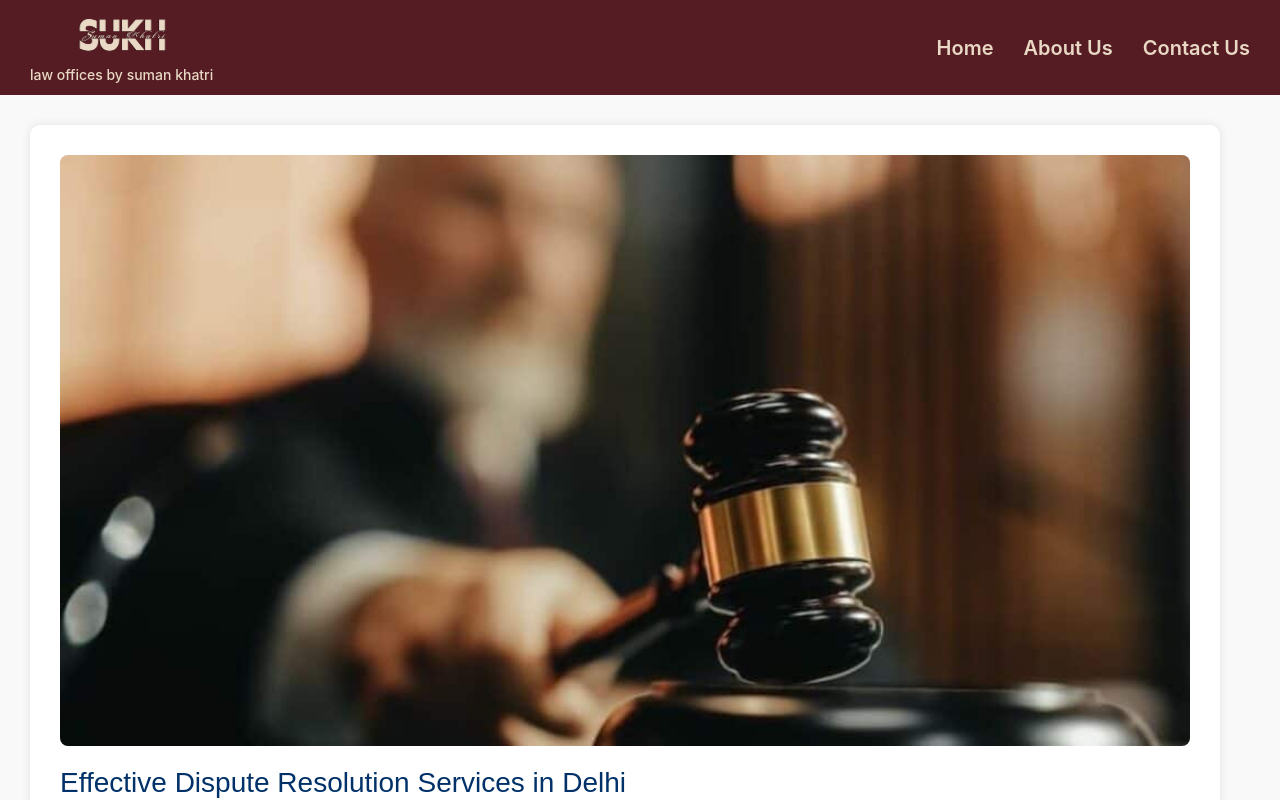
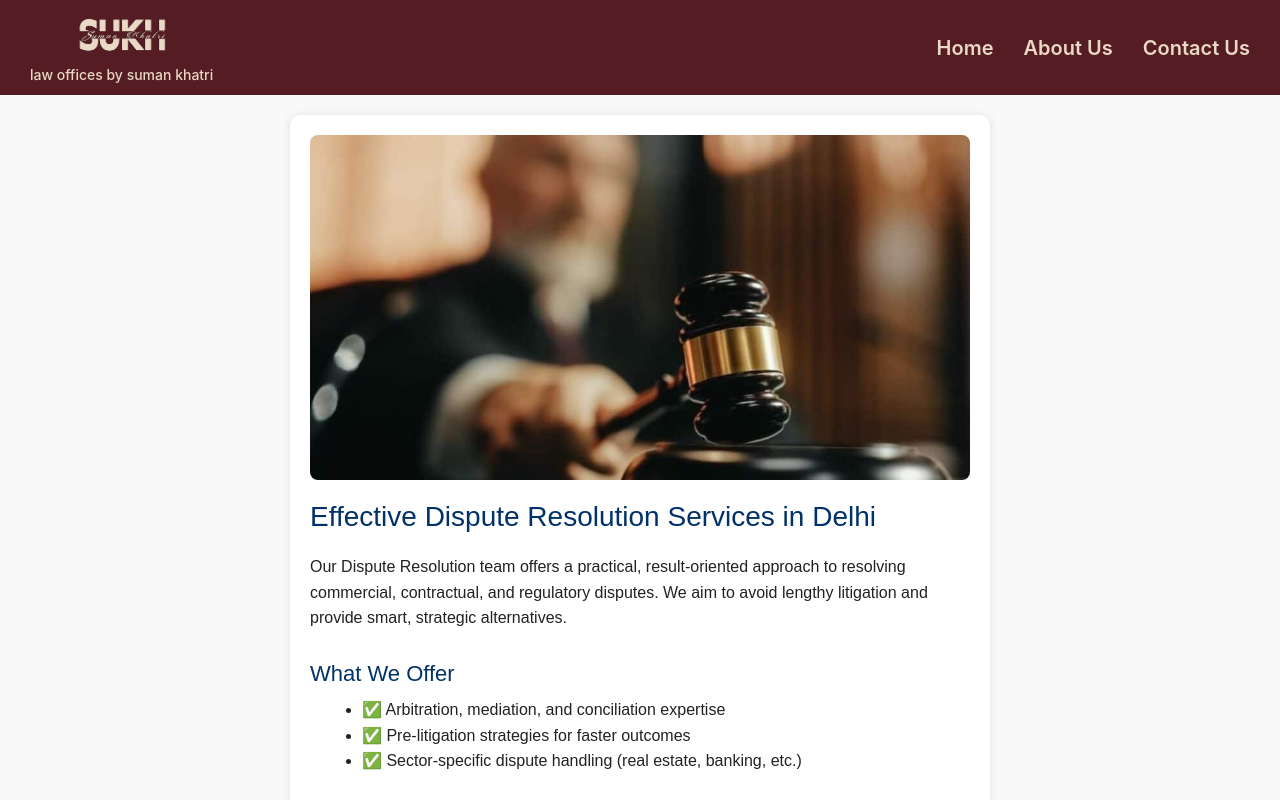
Before and after one commit to anup9971/AdvocateSuman, a React (Create React App) app: page /readmore/dispute-resolution in a window 1280 px wide. Shown: the top 800 px of the page. Built offline with nearby package versions, Linux system fonts and the light colour scheme.

Commit message:
text-update

```diff
--- a/src/components/readmore/DisputeResolution.jsx
+++ b/src/components/readmore/DisputeResolution.jsx
@@ -46,22 +46,25 @@ function DisputeResolution() {
 const styles = {
  pageContainer: {
   display: "flex",
-    padding: "30px",
+  justifyContent: "center",      // Center horizontally
+  alignItems: "center",          // Center vertically (optional)
+  padding: "20px",
   backgroundColor: "#f9f9f9",
   fontFamily: "Arial, sans-serif",
   color: "#222",
-    flexWrap: "wrap", // responsive
+  flexWrap: "wrap",
 },
+
  mainContent: {
-    flex: "3",
+  width: "100%",
+  maxWidth: "700px",             // Card max width
   backgroundColor: "#fff",
-    padding: "30px",
+  padding: "20px",
   borderRadius: "10px",
-    marginRight: "30px",
   boxShadow: "0 0 10px rgba(0,0,0,0.1)",
-    minWidth: "300px",
-    flexBasis: "60%",
+  margin: "0 auto",
 },
+
   sidebar: {
     flex: "1",
     backgroundColor: "#fff",
```
Lines whose indentation alone changed are shown as unchanged.
